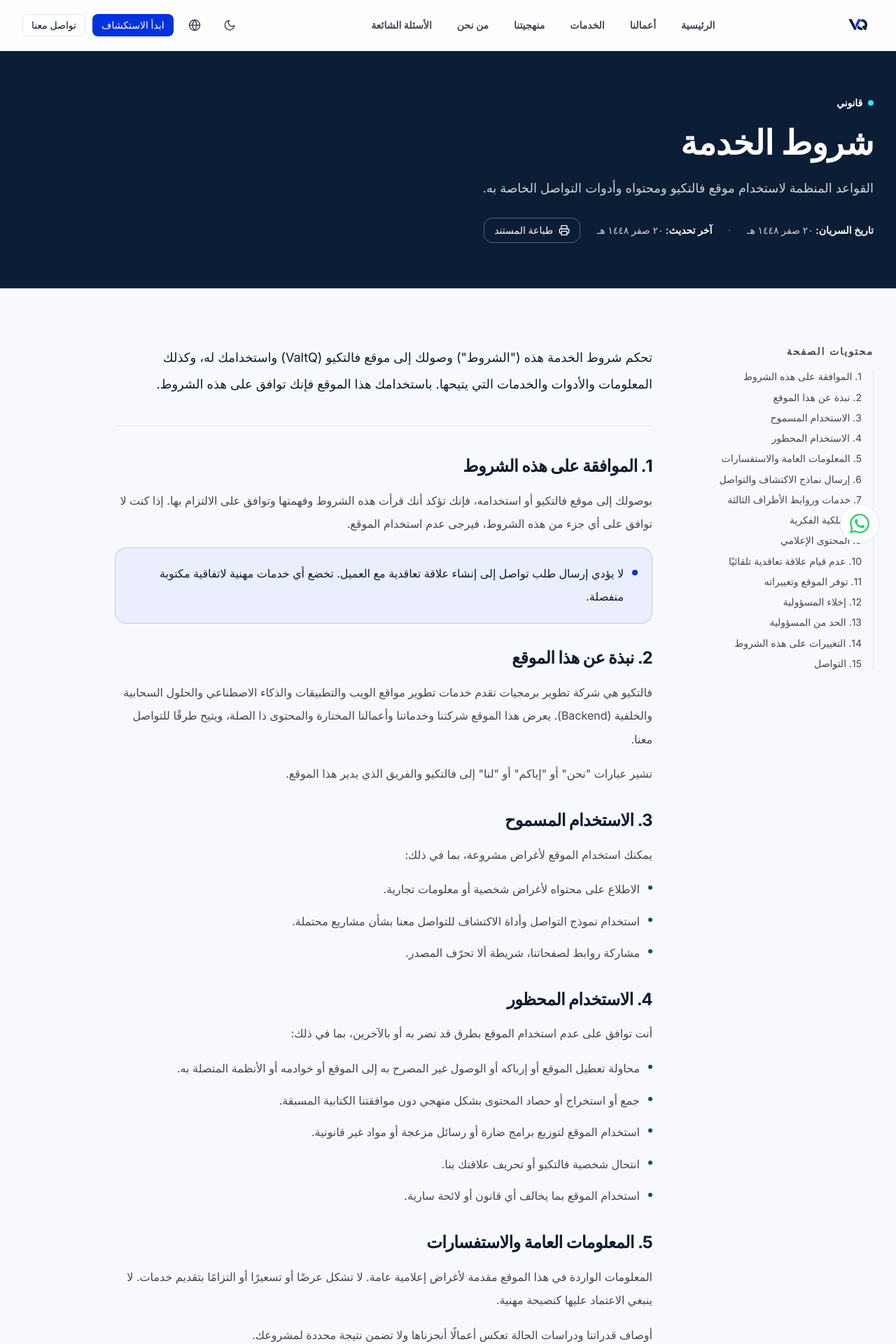
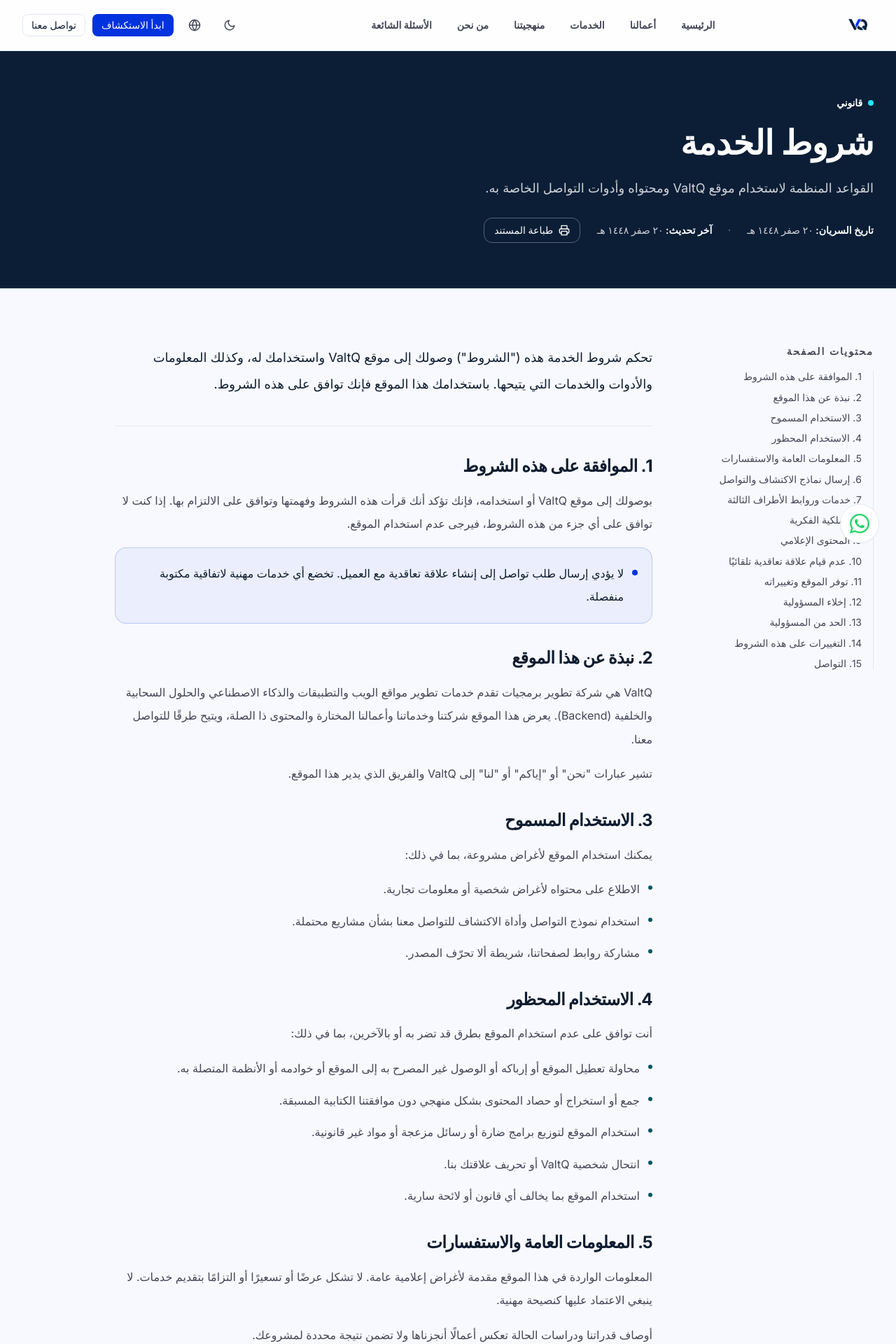
Before and after one commit to valtq/valtq-site, a Next.js app in the folder apps/web/: page /ar/terms in a window 1280 px wide. Shown: the top 1920 px of the page at 70% size. Built offline with nearby package versions, Linux system fonts and the light colour scheme.

Commit message:
edit text through website

```diff
--- a/apps/web/src/content/legal/cookies.ts
+++ b/apps/web/src/content/legal/cookies.ts
@@ -203,9 +203,9 @@ export const cookiesDocument: LegalDocument = {
     },
     ar: {
       title: 'سياسة ملفات تعريف الارتباط',
-      description: 'كيف يستخدم موقع فالتكيو ملفات تعريف الارتباط وتقنيات المتصفح المماثلة.',
+      description: 'كيف يستخدم موقع ValtQ ملفات تعريف الارتباط وتقنيات المتصفح المماثلة.',
       intro:
-        'توضح سياسة ملفات تعريف الارتباط هذه كيف يستخدم موقع فالتكيو (ValtQ) ملفات تعريف الارتباط وتقنيات المتصفح المماثلة، وما الذي يُخزَّن على جهازك عند الزيارة، وكيف يمكنك إدارته.',
+        'توضح سياسة ملفات تعريف الارتباط هذه كيف يستخدم موقع ValtQ ملفات تعريف الارتباط وتقنيات المتصفح المماثلة، وما الذي يُخزَّن على جهازك عند الزيارة، وكيف يمكنك إدارته.',
       sections: [
         {
           id: 'what-are-cookies',
--- a/apps/web/src/content/legal/privacy.ts
+++ b/apps/web/src/content/legal/privacy.ts
@@ -323,9 +323,9 @@ export const privacyDocument: LegalDocument = {
     },
     ar: {
       title: 'سياسة الخصوصية',
-      description: 'كيف يجمع موقع فالتكيو المعلومات الشخصية ويستخدمها ويحميها.',
+      description: 'كيف يجمع موقع ValtQ المعلومات الشخصية ويستخدمها ويحميها.',
       intro:
-        'توضح سياسة الخصوصية هذه كيف يجمع موقع فالتكيو (ValtQ) المعلومات الشخصية ويستخدمها ويحميها عندما تزور موقعنا أو تتواصل معنا. تنطبق على المعلومات المجمعة من خلال هذا الموقع.',
+        'توضح سياسة الخصوصية هذه كيف يجمع موقع ValtQ المعلومات الشخصية ويستخدمها ويحميها عندما تزور موقعنا أو تتواصل معنا. تنطبق على المعلومات المجمعة من خلال هذا الموقع.',
       sections: [
         {
           id: 'introduction',
@@ -333,7 +333,7 @@ export const privacyDocument: LegalDocument = {
           blocks: [
             {
               type: 'p',
-              text: 'فالتكيو هي شركة تطوير برمجيات. تصف هذه السياسة ممارساتنا المتعلقة بالمعلومات الشخصية المرتبطة بهذا الموقع، بما في ذلك نموذج التواصل وأداة الاكتشاف.',
+              text: 'ValtQ هي شركة تطوير برمجيات. تصف هذه السياسة ممارساتنا المتعلقة بالمعلومات الشخصية المرتبطة بهذا الموقع، بما في ذلك نموذج التواصل وأداة الاكتشاف.',
             },
             {
               type: 'p',
--- a/apps/web/src/content/legal/terms.ts
+++ b/apps/web/src/content/legal/terms.ts
@@ -252,9 +252,9 @@ export const termsDocument: LegalDocument = {
     },
     ar: {
       title: 'شروط الخدمة',
-      description: 'القواعد المنظمة لاستخدام موقع فالتكيو ومحتواه وأدوات التواصل الخاصة به.',
+      description: 'القواعد المنظمة لاستخدام موقع ValtQ ومحتواه وأدوات التواصل الخاصة به.',
       intro:
-        'تحكم شروط الخدمة هذه ("الشروط") وصولك إلى موقع فالتكيو (ValtQ) واستخدامك له، وكذلك المعلومات والأدوات والخدمات التي يتيحها. باستخدامك هذا الموقع فإنك توافق على هذه الشروط.',
+        'تحكم شروط الخدمة هذه ("الشروط") وصولك إلى موقع ValtQ واستخدامك له، وكذلك المعلومات والأدوات والخدمات التي يتيحها. باستخدامك هذا الموقع فإنك توافق على هذه الشروط.',
       sections: [
         {
           id: 'acceptance',
@@ -262,7 +262,7 @@ export const termsDocument: LegalDocument = {
           blocks: [
             {
               type: 'p',
-              text: 'بوصولك إلى موقع فالتكيو أو استخدامه، فإنك تؤكد أنك قرأت هذه الشروط وفهمتها وتوافق على الالتزام بها. إذا كنت لا توافق على أي جزء من هذه الشروط، فيرجى عدم استخدام الموقع.',
+              text: 'بوصولك إلى موقع ValtQ أو استخدامه، فإنك تؤكد أنك قرأت هذه الشروط وفهمتها وتوافق على الالتزام بها. إذا كنت لا توافق على أي جزء من هذه الشروط، فيرجى عدم استخدام الموقع.',
             },
             {
               type: 'notice',
@@ -277,11 +277,11 @@ export const termsDocument: LegalDocument = {
           blocks: [
             {
               type: 'p',
-              text: 'فالتكيو هي شركة تطوير برمجيات تقدم خدمات تطوير مواقع الويب والتطبيقات والذكاء الاصطناعي والحلول السحابية والخلفية (Backend). يعرض هذا الموقع شركتنا وخدماتنا وأعمالنا المختارة والمحتوى ذا الصلة، ويتيح طرقًا للتواصل معنا.',
+              text: 'ValtQ هي شركة تطوير برمجيات تقدم خدمات تطوير مواقع الويب والتطبيقات والذكاء الاصطناعي والحلول السحابية والخلفية (Backend). يعرض هذا الموقع شركتنا وخدماتنا وأعمالنا المختارة والمحتوى ذا الصلة، ويتيح طرقًا للتواصل معنا.',
             },
             {
               type: 'p',
-              text: 'تشير عبارات "نحن" أو "إياكم" أو "لنا" إلى فالتكيو والفريق الذي يدير هذا الموقع.',
+              text: 'تشير عبارات "نحن" أو "إياكم" أو "لنا" إلى ValtQ والفريق الذي يدير هذا الموقع.',
             },
           ],
         },
@@ -317,7 +317,7 @@ export const termsDocument: LegalDocument = {
                 'محاولة تعطيل الموقع أو إرباكه أو الوصول غير المصرح به إلى الموقع أو خوادمه أو الأنظمة المتصلة به.',
                 'جمع أو استخراج أو حصاد المحتوى بشكل منهجي دون موافقتنا الكتابية المسبقة.',
                 'استخدام الموقع لتوزيع برامج ضارة أو رسائل مزعجة أو مواد غير قانونية.',
-                'انتحال شخصية فالتكيو أو تحريف علاقتك بنا.',
+                'انتحال شخصية ValtQ أو تحريف علاقتك بنا.',
                 'استخدام الموقع بما يخالف أي قانون أو لائحة سارية.',
               ],
             },
@@ -376,7 +376,7 @@ export const termsDocument: LegalDocument = {
           blocks: [
             {
               type: 'p',
-              text: 'التصميم والنصوص والرسومات والشعارات والمحتوى الآخر في هذا الموقع ملك لفالتكيو أو لمرخّصيها وتحميه قوانين الملكية الفكرية المعمول بها.',
+              text: 'التصميم والنصوص والرسومات والشعارات والمحتوى الآخر في هذا الموقع ملك لValtQ أو لمرخّصيها وتحميه قوانين الملكية الفكرية المعمول بها.',
             },
             {
               type: 'p',
@@ -447,7 +447,7 @@ export const termsDocument: LegalDocument = {
           blocks: [
             {
               type: 'p',
-              text: 'إلى أقصى حد يسمح به القانون المعمول به، لا تكون فالتكيو مسؤولة عن الأضرار غير المباشرة أو العرضية أو التبعية أو التعويضية، أو عن فقدان الأرباح أو البيانات أو السمعة، الناشئة عن استخدامك للموقع أو المتعلقة به.',
+              text: 'إلى أقصى حد يسمح به القانون المعمول به، لا تكون ValtQ مسؤولة عن الأضرار غير المباشرة أو العرضية أو التبعية أو التعويضية، أو عن فقدان الأرباح أو البيانات أو السمعة، الناشئة عن استخدامك للموقع أو المتعلقة به.',
             },
             {
               type: 'notice',
```
